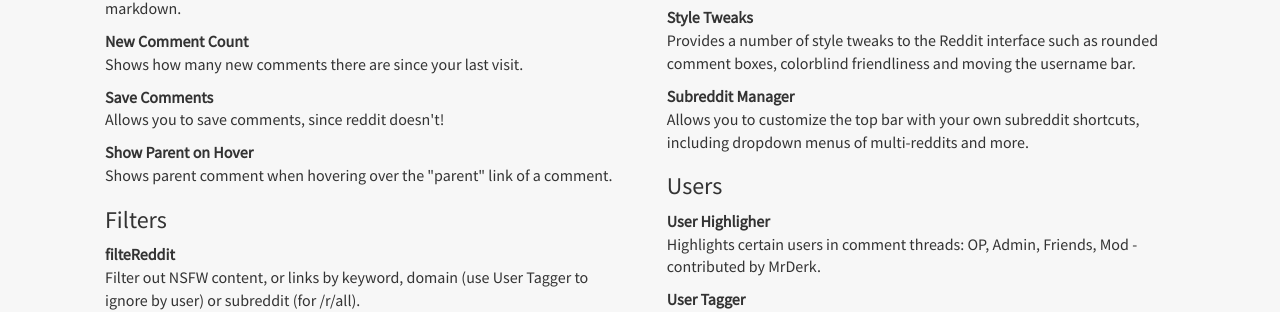
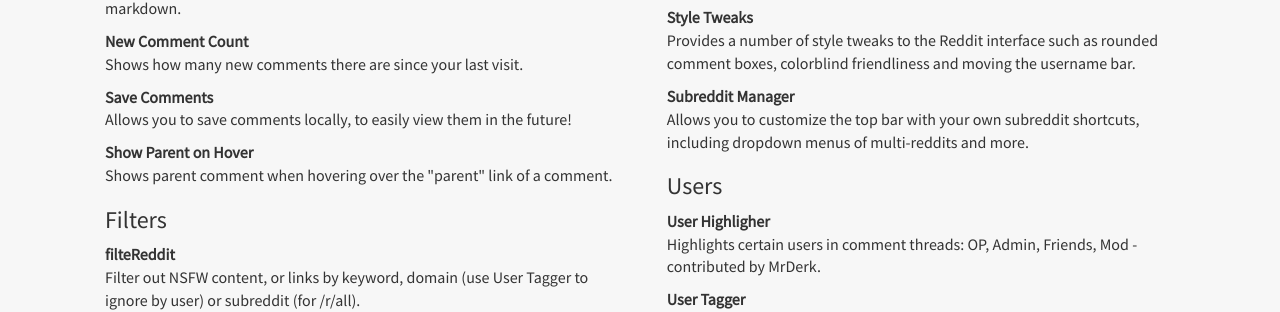
Before and after one commit to Reddit-Enhancement-Suite/Reddit-Enhancement-Suite.github.io, a Jekyll site: the page built from features.html, in a window 1280 px wide. Shown: the part 628-940 px from the top of the page. Built offline with Jekyll 4.4.1, drawn with Linux system fonts in a browser that asks for light colours; nearby versions of some CDN libraries.

Commit message:
reddit now does offer comment saving
re: https://github.com/honestbleeps/Reddit-Enhancement-Suite/issues/1727

```diff
--- a/features.html
+++ b/features.html
@@ -23,7 +23,7 @@
     <p><strong>New Comment Count</strong><br>
 Shows how many new comments there are since your last visit.</p>
     <p><strong>Save Comments</strong><br>
-Allows you to save comments, since reddit doesn't! </p>
+Allows you to save comments locally, to easily view them in the future! </p>
     <p><strong>Show Parent on Hover</strong><br>
 Shows parent comment when hovering over the "parent" link of a comment.</p>
 <h3>Filters</h3>
```
